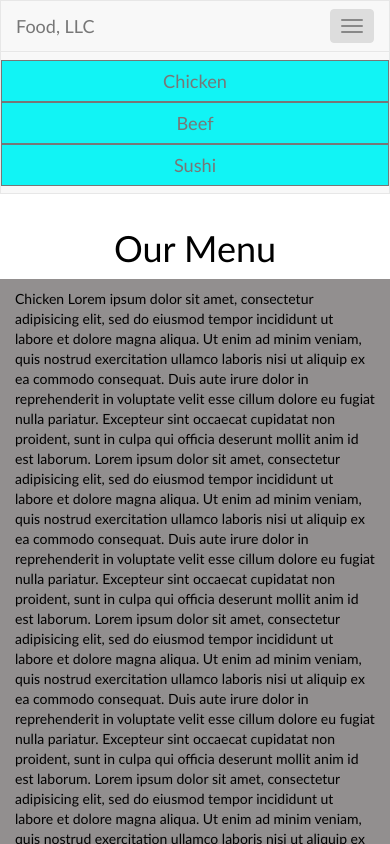
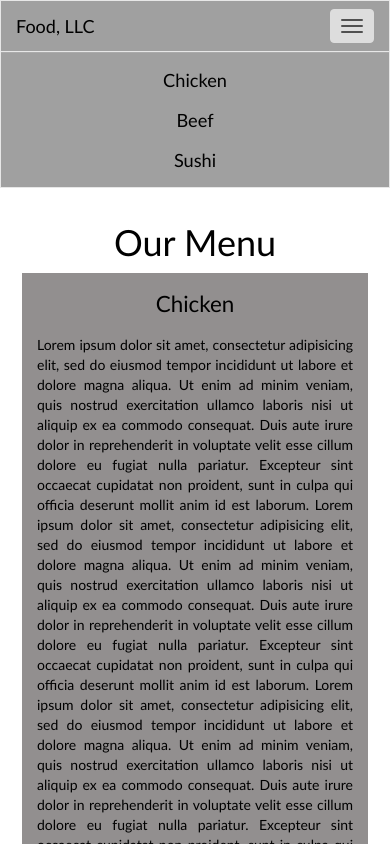
Before and after one commit to danillob/coursera-html, a plain HTML site: page module3-solution/index.html in a window 390 px wide. Both pictures are taken after a click on the button "Toggle navigation". Shown: the top 844 px of the page. Drawn offline with Linux system fonts and the light colour scheme.

Commit message:
Final Version of Assignment 3

```diff
--- a/module3-solution/css/styles.css
+++ b/module3-solution/css/styles.css
@@ -9,14 +9,57 @@ h1 {
 
 p {
 	background-color: #928f8f;
-	padding: 10px;
+	padding: 15px;
+	padding-top: 0px;
+	margin: 0px;
+	text-align: justify;
+}
+
+.row{
+	margin-right: 15px;
+	margin-left: 15px;
 }
 
 .item a{
 	text-align: center;
 	font-size: 1.3em;
-	font-color: #FFFFFF;
-	background-color: #11F4F5;
-	border: 1px solid;
+	color: #000000;
 	padding: 0px;
+	margin: 0px;
 }
+
+.navbar-default{
+	background-color: #A0A0A0;
+}
+
+.navbar-default .navbar-brand{
+	color: #000000;
+}
+
+.navbar-default .navbar-toggle .icon-bar {
+	background-color: #505050;
+}
+
+.navbar-default .navbar-nav>li>a{
+	color: black;
+}
+
+.navbar-default .navbar-nav>li>a:hover {
+  background: #F1F1F1;
+  color: #000000;
+}
+
+.subtitle{
+	text-align: center;
+	font-size: 1.6em;
+	width: 100%;
+
+}
+
+@media (max-width: 479px) {
+  .row {
+    margin-right: 7px;
+	margin-left: 7px;
+  }
+
+}
--- a/module3-solution/index.html
+++ b/module3-solution/index.html
@@ -12,7 +12,7 @@
 
 <body>
 	<nav class="navbar navbar-default">
-		<div class="container">
+		<div class="container-fluid">
 			<!-- Brand and toggle get grouped for better mobile display -->
 			<div class="navbar-header">
 				<button type="button" class="navbar-toggle collapsed visible-xs" data-toggle="collapse" data-target="#bs-example-navbar-collapse-1" aria-expanded="false" >
@@ -38,10 +38,11 @@
 	<h1 class="text-center">Our Menu</h1>
 
 	<section>
-		<div class="container">
+		<div class="container-fluid">
 			<div class="row">
 				<p class="col-xs-12">
-					<span>Chicken</span>
+					<p class="subtitle">Chicken</p>
+					<p>
 						Lorem ipsum dolor sit amet, consectetur adipisicing elit, sed do eiusmod
 						tempor incididunt ut labore et dolore magna aliqua. Ut enim ad minim veniam,
 						quis nostrud exercitation ullamco laboris nisi ut aliquip ex ea commodo
@@ -151,6 +152,7 @@
 						cillum dolore eu fugiat nulla pariatur. Excepteur sint occaecat cupidatat non
 						proident, sunt in culpa qui officia deserunt mollit anim id est laborum.
 					</p>
+				</p>
 			</div><!-- /. row -->
 		</div><!-- /. container -->
 	</section>
```
Also changed, not shown: module3-solution/index_25.html (deleted, +0 -28 lines), 2 other files. Lines whose indentation alone changed are shown as unchanged.
